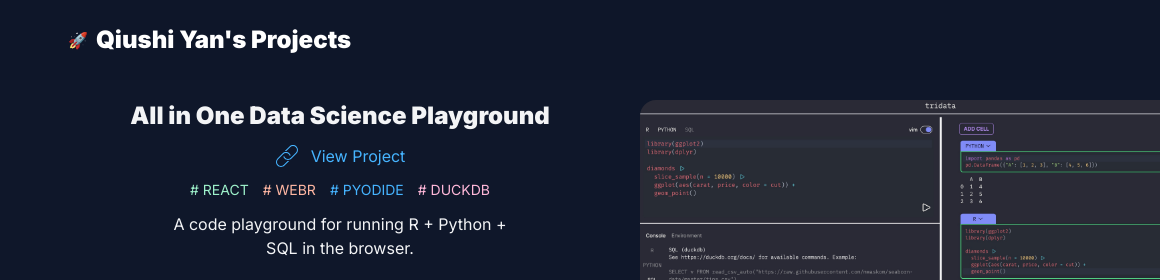
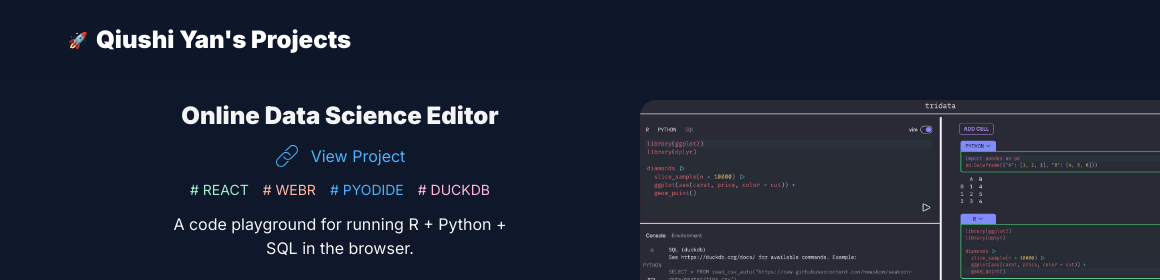
Before and after one commit to qiushiyan/projects, an Astro site: page /tridata in a window 1280 px wide. Shown: the top 280 px of the page, 0-1160 px from the left. Built offline with nearby package versions, Linux system fonts and the light colour scheme; Astro itself is replaced by a stand-in of ours.

Commit message:
update tridata title

```diff
--- a/src/content/project/software/tridata.mdx
+++ b/src/content/project/software/tridata.mdx
@@ -1,5 +1,5 @@
 ---
-title: All in One Data Science Playground
+title: Online Data Science Editor
 slug: tridata
 link: https://tridata.qiushiyan.dev/
 image: /assets/images/tridata.png
```
